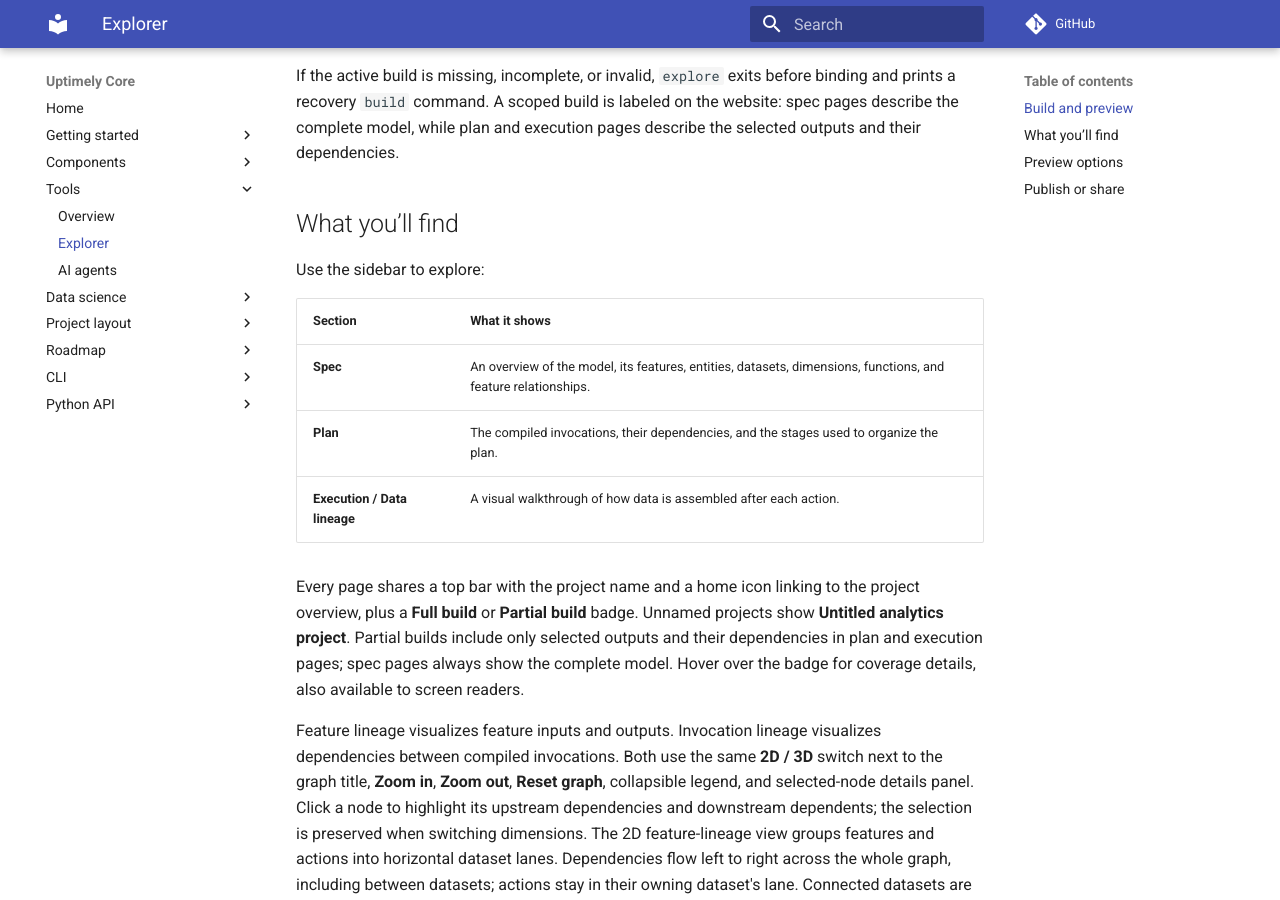
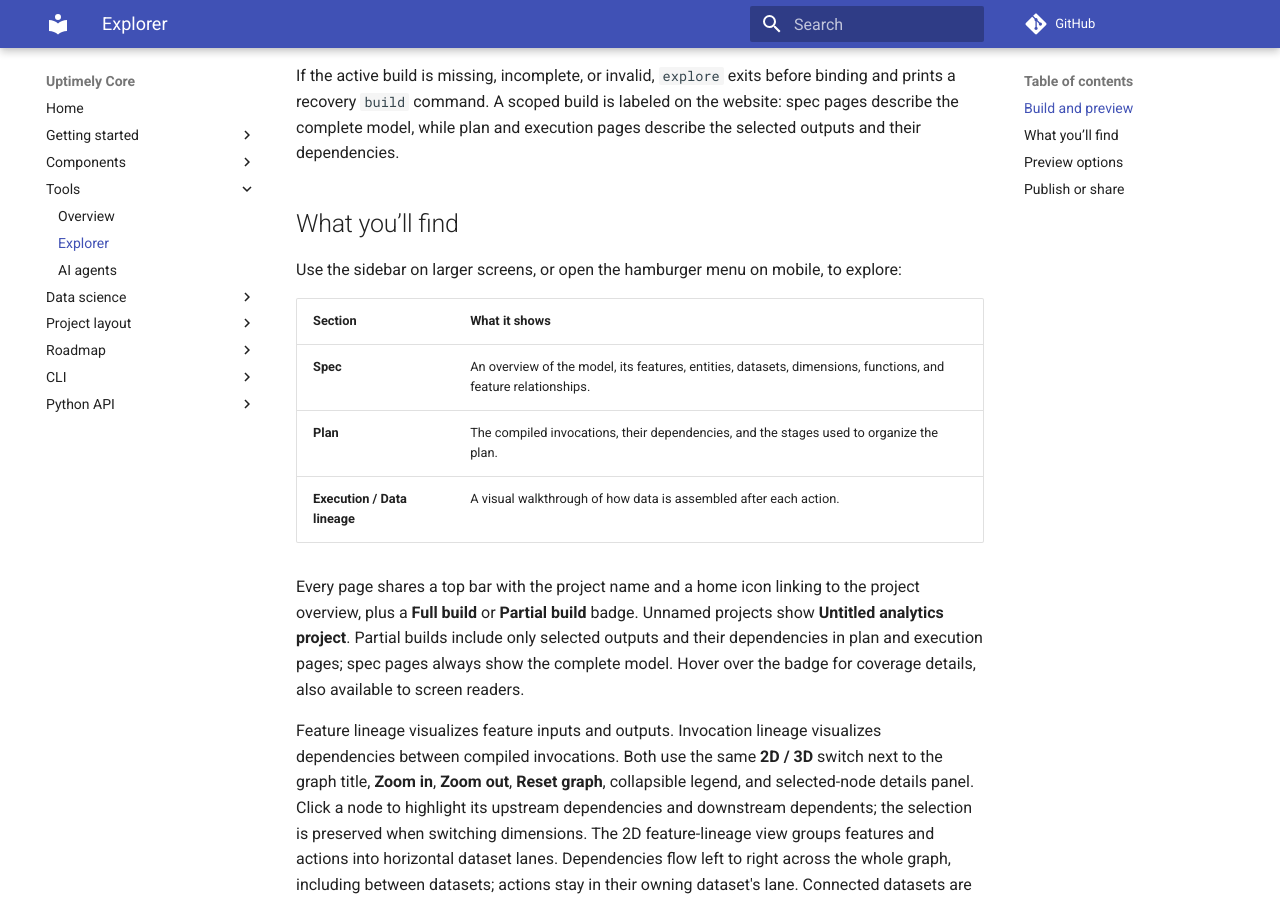
Before and after one commit to uptimely-ai/uptimely-core, an MkDocs documentation site: the page built from docs/tools/explorer.md, in a window 1280 px wide and 900 px high, scrolled down 572 px. Built offline with MkDocs 1.6.1 and Material for MkDocs 9.7.7, drawn with Linux system fonts in a browser that asks for light colours; comment, search, counter and statistics services are not loaded.

Commit message:
Add mobile navigation to explorer

```diff
--- a/docs/tools/explorer.md
+++ b/docs/tools/explorer.md
@@ -31,7 +31,8 @@
 
 ## What you’ll find
 
-Use the sidebar to explore:
+Use the sidebar on larger screens, or open the hamburger menu on mobile, to
+explore:
 
 | Section | What it shows |
 | --- | --- |
--- a/src/uptimely/explorer/app/css/graph.css
+++ b/src/uptimely/explorer/app/css/graph.css
@@ -48,3 +48,8 @@
 	#lineage-error, .lineage-error { top: 106px; }
 	.panel { font-size: 11px; padding: 10px; }
 }
+@media (max-width: 640px) {
+	.lineage-page .site-content {
+		inset: var(--site-topbar-height) 0 0;
+	}
+}
--- a/src/uptimely/explorer/app/templates/base.html.j2
+++ b/src/uptimely/explorer/app/templates/base.html.j2
@@ -19,7 +19,7 @@
   {% set rel_root = root_path or "" %}
   {% include "top_bar.html.j2" %}
   {% if include_navigation %}
-  <nav class="site-nav" aria-label="Explorer pages">
+  <nav class="site-nav" id="explorer-navigation" aria-label="Explorer pages">
     {% for page, label, icon_key in [("spec", "Spec", "spec"), ("plan", "Plan", "plan"), ("execution", "Execution", "execution")] %}
     <a href="{{ rel_root }}{{ website_pages[page]['data_lineage' if page == 'execution' else 'overview'] }}"{% if active_page == page and not active_section %} aria-current="page"{% endif %}>{{ icon(icon_key, "nav-icon") }}<span>{{ label }}</span></a>
     {% if page == "spec" %}
--- a/src/uptimely/explorer/app/templates/icons.html.j2
+++ b/src/uptimely/explorer/app/templates/icons.html.j2
@@ -12,6 +12,7 @@
 } %}
 {% set icons = {
   "home": ("house", "orientation"),
+  "menu": ("menu", "orientation"),
   "spec": ("book-open", "declarations"),
   "plan": ("list-tree", "computation"),
   "execution": ("play", "flow"),
--- a/src/uptimely/explorer/app/templates/top_bar.html.j2
+++ b/src/uptimely/explorer/app/templates/top_bar.html.j2
@@ -1,4 +1,8 @@
 <header class="site-topbar" aria-label="Project context">
+  {% if include_navigation %}
+  <button class="mobile-nav-toggle" type="button" aria-label="Open navigation"
+    aria-expanded="false" aria-controls="explorer-navigation">{{ icon("menu", "nav-icon") }}</button>
+  {% endif %}
   <a class="site-product" href="{{ rel_root }}{{ index_filename or 'index.html' }}"{% if active_page == "home" %} aria-current="page"{% endif %}>{{ icon("home", "nav-icon") }}<span>{{ project_name or "Untitled analytics project" }}</span></a>
   <span class="build-badge{% if is_scoped %} build-badge-partial{% endif %}"
     title="Spec: complete model. Plan and execution: {{ execution_scope or 'all features' }}"
```
Also changed, not shown: src/uptimely/explorer/app/css/base.css (+34 -5 lines), 2 other files.
